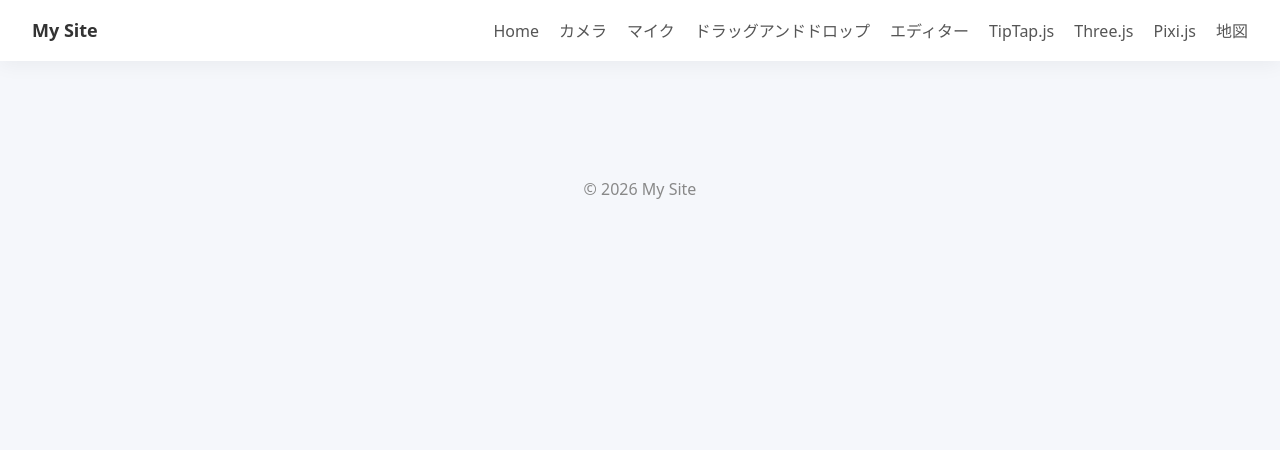
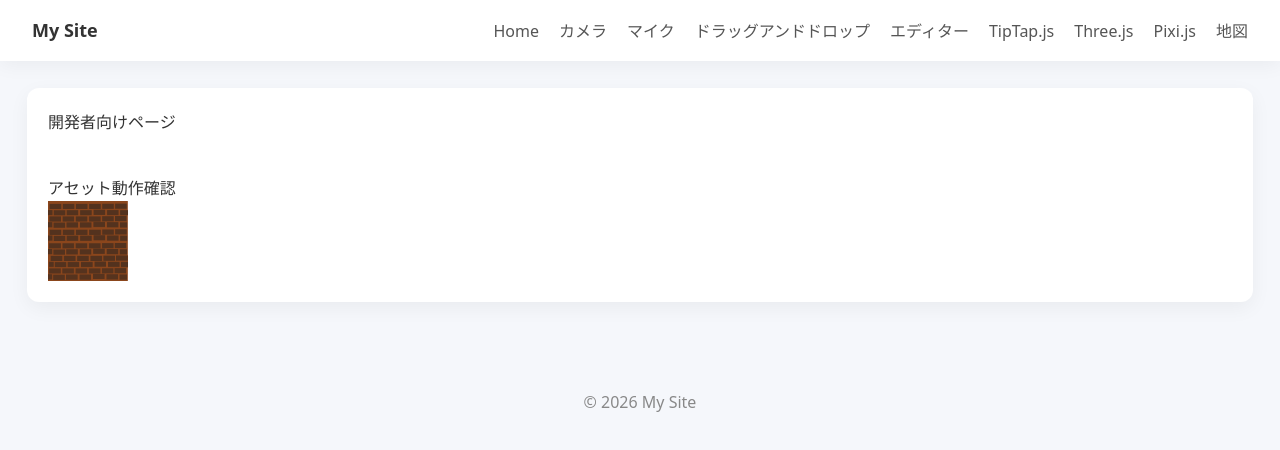
Before and after one commit to applecider-it/javascript-test, a Vue app in the folder src/: page /development in a window 1280 px wide. Shown: the top 450 px of the page. Built offline with nearby package versions, Linux system fonts and the light colour scheme.

Commit message:
開発者向けページ

```diff
--- a/src/src/router/index.ts
+++ b/src/src/router/index.ts
@@ -49,6 +49,11 @@ const router = createRouter({
       name: 'map',
       component: () => import('../views/MapView.vue'),
     },
+    {
+      path: '/development',
+      name: 'development',
+      component: () => import('../views/DevelopmentView.vue'),
+    },
   ],
 });
 
--- /dev/null
+++ b/src/src/views/DevelopmentView.vue
@@ -0,0 +1,12 @@
+<script setup lang="ts">
+</script>
+
+<template>
+  <div class="app-card">
+    開発者向けページ
+    <div class="mt-10">
+      アセット動作確認
+      <img src="../assets/images/AssetBlock.png" class="w-[5rem]" />
+    </div>
+  </div>
+</template>
--- a/src/src/views/HomeView.vue
+++ b/src/src/views/HomeView.vue
@@ -5,8 +5,7 @@
   <div class="app-card">
     トップページ
     <div class="mt-10">
-      アセット動作確認
-      <img src="../assets/images/AssetBlock.png" class="w-[5rem]" />
+      <RouterLink to="/development" class="app-link-normal">development</RouterLink>
     </div>
   </div>
 </template>
```
